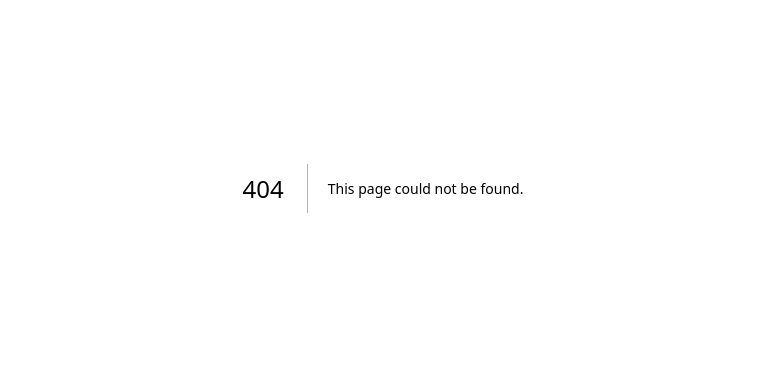
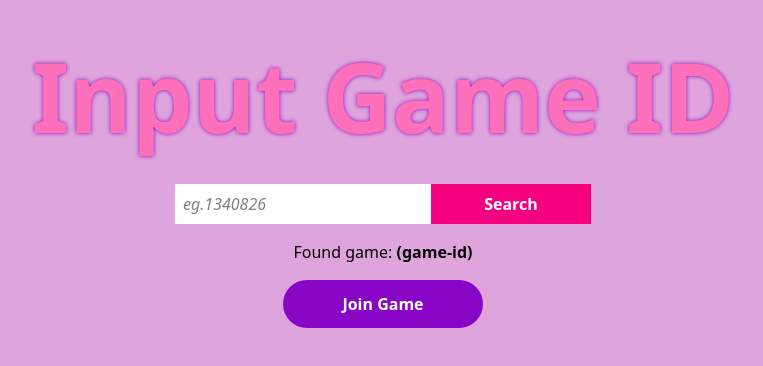
Before and after one commit to Stephanie-17/Tic-tac-toe, a Next.js app: page /join-game in a window 1280 px wide. Before the commit this address had no page. Shown: the part 212-578 px from the top of the page, without its empty margins (257-1020 px from the left). Built offline with nearby package versions, Linux system fonts and the light colour scheme.

Commit message:
feat: build UI for create-game and join-game pages

```diff
--- a/app/create-game/page.tsx
+++ b/app/create-game/page.tsx
@@ -0,0 +1,56 @@
+"use client";
+import { useState } from "react";
+const CreateGame = () => {
+	const [popUp, setPopUp] = useState(false);
+  const [side, setSide] = useState<'X' | 'O' | null>(null)
+  const [gameId, setGameId] = useState('')
+	const generateGameId = () => {
+    const id = crypto.randomUUID().slice(0, 8);
+		setGameId(id)
+	};
+
+  const handleClick = (letter: 'X' | 'O') => {
+    setSide(letter)
+    generateGameId()
+    setPopUp(true)
+    console.log(side)
+  }
+
+	return (
+		<section className="flex w-full flex-col items-center h-dvh justify-center overflow-x-hidden relative">
+			<header className="flex items-center flex-col gap-2 mb-10">
+				<h1 className="text-5xl sm:text-6xl md:text-8xl font-extrabold drop-shadow-[0_0_2px_#8A06C7] ">
+					Pick A Side
+				</h1>
+			</header>
+			<div className="flex gap-6 items-center">
+				<button className="bg-[#F5007E] h-16 w-16 border-2 border-[#FF70BA] text-white text-3xl font-semibold" onClick={()=>handleClick('X')}>
+					X
+				</button>
+				<p className="text-white text-3xl font-bold italic">OR</p>
+				<button className="bg-[#F5007E] h-16 w-16 border-2 border-[#FF70BA] text-black text-3xl font-semibold" onClick={()=>handleClick('O')}>
+					O
+				</button>
+			</div>
+
+			{popUp && (
+				<aside className={`absolute bottom-0 right-0 bg-black p-6 flex items-center flex-col gap-4 transition-transform duration-1000 ${!popUp? "translate-x-150" : ''}`}>
+					<p className="text-white mt-6">
+						Copy this game id and share with your opponent{" "}
+					</p>
+					<p>
+						Game ID: <span className="font-bold">{gameId}</span>
+					</p>
+					<button
+						className="text-red-600 text-xl font-semibold absolute right-4 top-2"
+						onClick={() => setPopUp(false)}
+					>
+						X
+					</button>
+				</aside>
+			)}
+		</section>
+	);
+};
+
+export default CreateGame;
--- /dev/null
+++ b/app/join-game/page.tsx
@@ -0,0 +1,43 @@
+const JoinPage = () => {
+	// after user inputs game id, the code will search the database for the game id and conditionally render 'found game' and the Join game button will light up. and then router.push to the game site (which will have the game id in the link)
+
+	const foundGame = true;
+	return (
+		<section className="flex w-full flex-col items-center h-dvh justify-center overflow-x-hidden relative">
+			<header className="flex items-center flex-col gap-2 mb-10">
+				<h1 className="text-5xl sm:text-6xl md:text-8xl font-extrabold drop-shadow-[0_0_2px_#8A06C7] ">
+					Input Game ID
+				</h1>
+			</header>
+			<div className="flex flex-col items-center">
+				<div>
+					<input
+						className="w-64 bg-white h-10 p-2 text-black placeholder:italic"
+						type="text"
+						placeholder="eg.1340826"
+					/>
+					<button className="bg-[#f5007e] focus:outline-3 focus:outline-white w-34 md:w-40 h-10  font-semibold text-white cursor-pointer  hover:w-38 md:hover:w-44 transition-all duration-500 ">
+						Search
+					</button>
+				</div>
+
+				{foundGame && (
+					<p className="text-black mt-4 text-center">
+						Found game: <b>(game-id)</b>
+					</p>
+				)}
+				<button
+					className={`focus:outline-3 focus:outline-white w-44 md:w-50 h-12 rounded-3xl font-semibold text-white  mt-4 cursor-not-allowed ${
+						foundGame
+							? "hover:w-50 md:hover:w-56 transition-all duration-500 bg-[#8A06C7] cursor-pointer"
+							: "bg-gray-500 "
+					}`}
+				>
+					Join Game
+				</button>
+			</div>
+		</section>
+	);
+};
+
+export default JoinPage;
--- a/app/page.tsx
+++ b/app/page.tsx
@@ -1,20 +1,33 @@
-
+import Link from "next/link";
 
 export default function Home() {
 	return (
 		<>
 			<section className="flex w-full flex-col items-center h-dvh justify-center">
 				<header className="flex items-center flex-col gap-2 mb-10">
-        <h1 className="text-5xl sm:text-6xl md:text-8xl font-extrabold drop-shadow-[0_0_2px_#8A06C7] ">Tic-Tac-Toe</h1>
-        <p className="font-semibold sm:text-lg md:text-xl">A multiplayer game for <i className="font-bold">you and your friends!!!</i></p>
+					<h1 className="text-5xl sm:text-6xl md:text-8xl font-extrabold drop-shadow-[0_0_2px_#8A06C7] ">
+						Tic-Tac-Toe
+					</h1>
+					<p className="font-semibold sm:text-lg md:text-xl text-center">
+						A multiplayer game for{" "}
+						<i className="font-bold">you and your friends!!!</i>
+					</p>
 				</header>
 
 				<div className="flex gap-3">
-        <button className="bg-[#f5007e] focus:outline-3 focus:outline-white w-34 md:w-40 h-12 rounded-3xl  font-semibold text-white  hover:w-38 md:hover:w-44 transition-all duration-500 ">Create Game</button>
-        <button className="bg-[#8A06C7] focus:outline-3 focus:outline-white w-34 md:w-40 h-12 rounded-3xl font-semibold text-white  hover:w-38 md:hover:w-44 transition-all duration-500">Join Game</button>
+					<Link href={"/create-game"}>
+						{" "}
+						<button className="bg-[#f5007e] focus:outline-3 focus:outline-white w-34 md:w-40 h-12 rounded-3xl  font-semibold text-white cursor-pointer  hover:w-38 md:hover:w-44 transition-all duration-500 ">
+							Create Game
+						</button>
+					</Link>
+					<Link href={"/join-game"}>
+						<button className="bg-[#8A06C7] focus:outline-3 focus:outline-white w-34 md:w-40 h-12 rounded-3xl font-semibold text-white cursor-pointer  hover:w-38 md:hover:w-44 transition-all duration-500">
+							Join Game
+						</button>
+					</Link>
 				</div>
 			</section>
-
 		</>
 	);
 }
```
Lines whose indentation alone changed are shown as unchanged.
